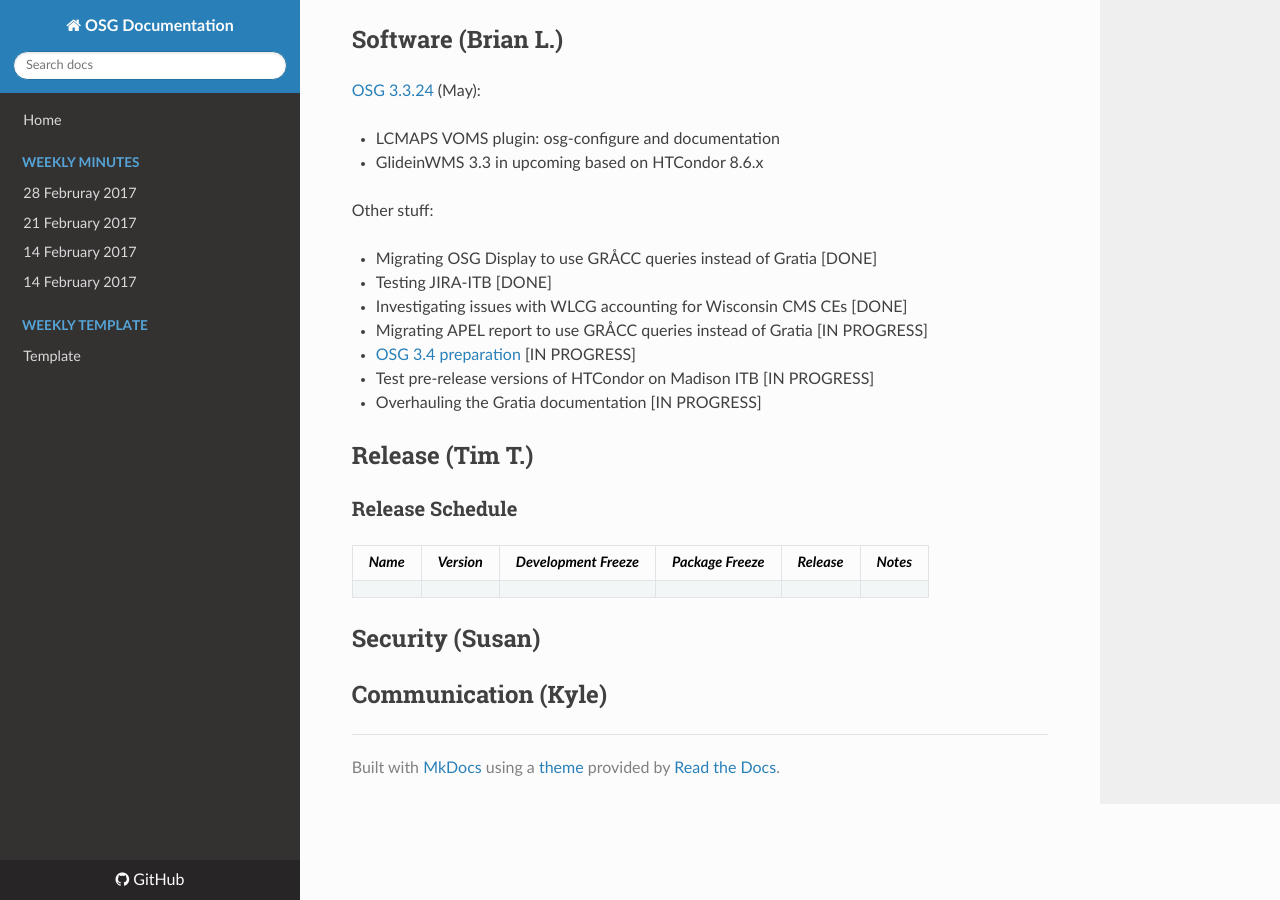
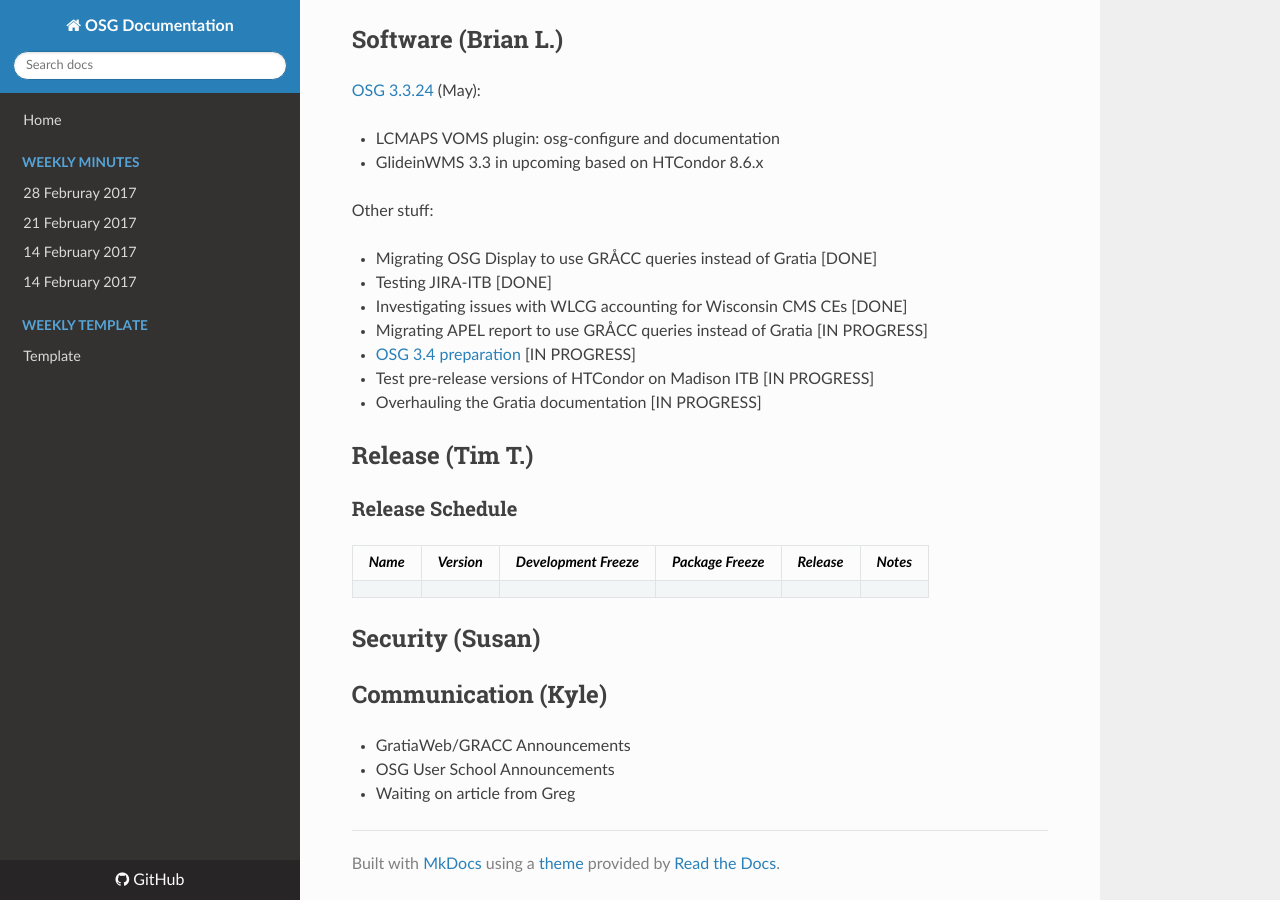
Before and after one commit to zsshah/production, an MkDocs documentation site: the page built from docs/WeeklyMinutes/11April2017.md, in a window 1280 px wide and 900 px high, scrolled down 2204 px. Built offline with MkDocs 1.6.1, drawn with Linux system fonts in a browser that asks for light colours; nearby versions of some CDN libraries; old or Windows-style settings are respelled for this version of MkDocs.

Commit message:
Update 11April2017.md

```diff
--- a/docs/WeeklyMinutes/11April2017.md
+++ b/docs/WeeklyMinutes/11April2017.md
@@ -63,3 +63,7 @@
 ## Security (Susan)
 
 ## Communication (Kyle)
+
+   * GratiaWeb/GRACC Announcements
+   * OSG User School Announcements
+   * Waiting on article from Greg
```
